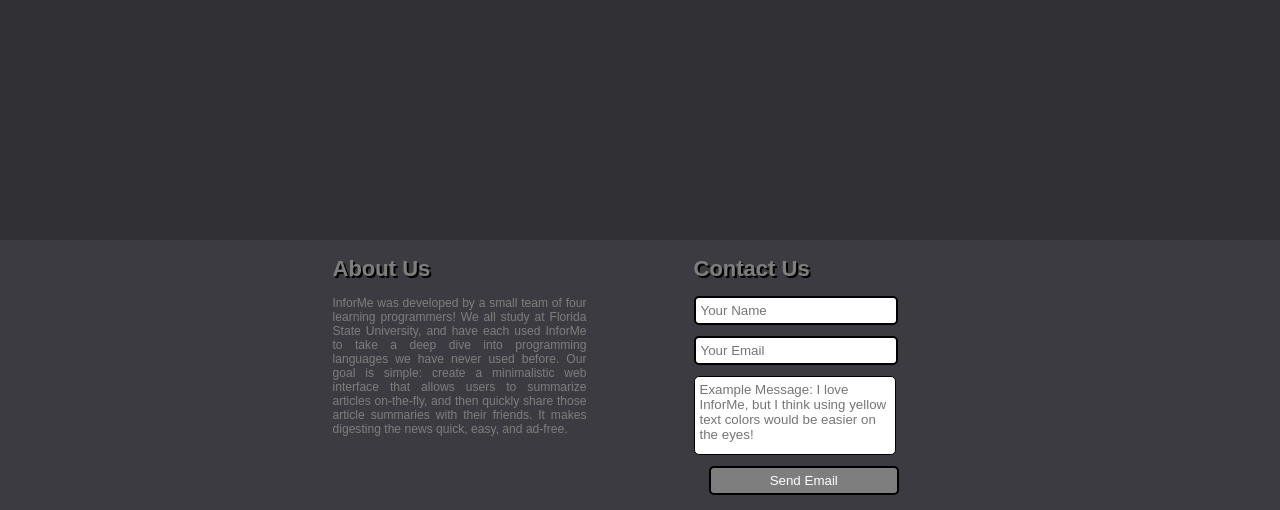
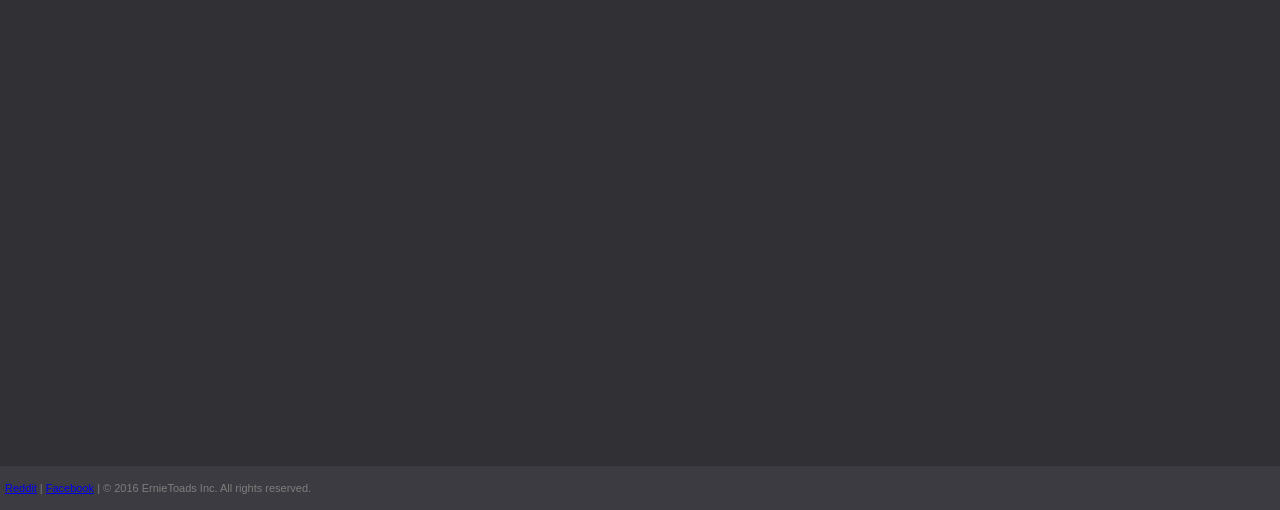
Before and after one commit to austincasale/CEN4020-InForme, a Flask app: template BackEnd/FlaskApp/templates/indexFlask.html in a window 1280 px wide. Shown: the part 290-800 px from the top of the page. Run offline with Flask 2, Linux system fonts and the light colour scheme; the template is opened without the code that fills it, so the values that code supplies are empty; some libraries are stand-ins or nearby versions.

Commit message:
Updated footer

```diff
--- a/BackEnd/FlaskApp/templates/indexFlask.html
+++ b/BackEnd/FlaskApp/templates/indexFlask.html
@@ -26,38 +26,16 @@
 		{% if summ %}
 		<section id="SummarySection" width="150" height="150">
 		  <h1>{{ title }}</h1>
-		  <br><p>{{ summ }}</p></br>
+			<br><p>{{ summ }}</p>
 		<p class="SmallTopPadding" id="articleSummary"></p>
 		<br><cite id="citation"></cite>
-	</section>
+		</section>
 		{% endif %}
-
-
 </div>
 
 <footer>
 	<div id="Footer">
-		<div id="AboutColumn">
-			<h1>About Us</h1>
-			<p style="font-size: 1.1em;">InforMe was developed by a small team of four learning programmers! We all study at Florida State University, and have each used InforMe to take a deep dive into programming languages we have never used before. Our goal is simple: create a minimalistic web interface that allows users to summarize articles on-the-fly, and then quickly share those article summaries with their friends. It makes digesting the news quick, easy, and ad-free.</p>
-		</div>
-		<div id="ContactColumn">
-			<h1>Contact Us</h1>
-			<form id="contact_form">
-				<div>
-					<input type="text" placeholder="Your Name" id="contact_name">
-				</div>
-				<div>
-					<input type="email" placeholder="Your Email" id="contact_email">
-				</div>
-				<div>
-					<textarea id="contact_message" placeholder="Example Message: I love InforMe, but I think using yellow text colors would be easier on the eyes!"></textarea>
-				</div>
-				<div>
-					<input type="submit" id="contact_submit" value="Send Email">
-				</div>
-			</form>
-		</div>
+		<p><a href="http://www.reddit.com/r/InforMe">Reddit</a> | <a href="https://www.facebook.com/OfficialInforMe/">Facebook</a> | © 2016 ErnieToads Inc. All rights reserved.</p>
 	</div>
 </footer>
 
```
